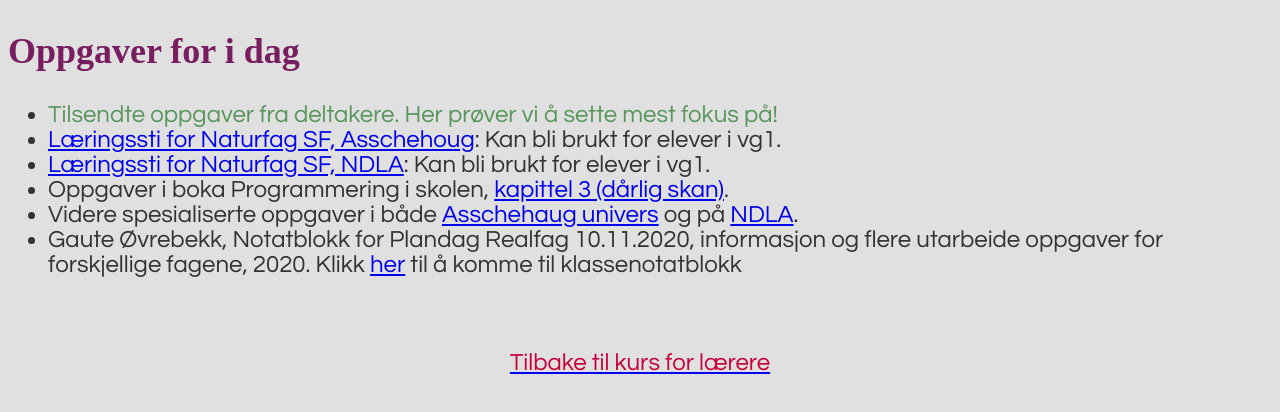
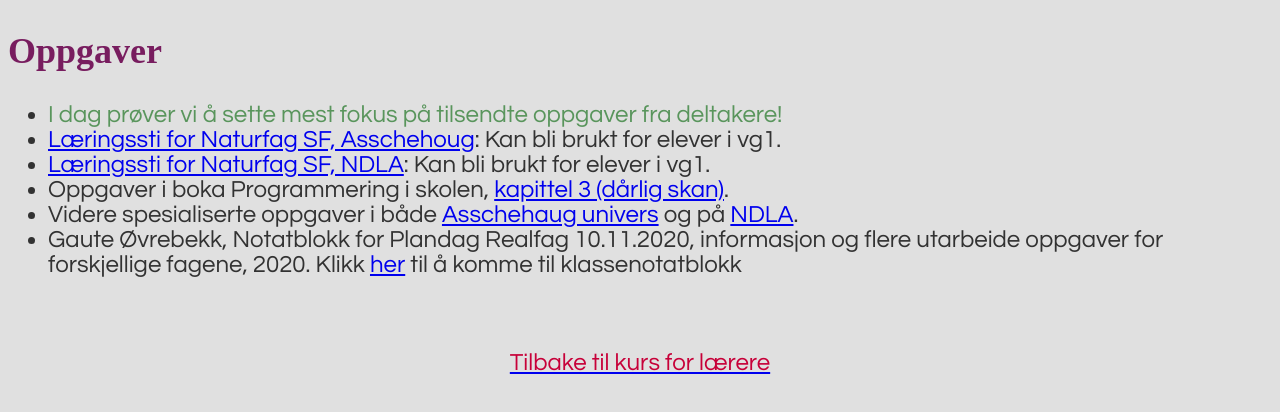
Before and after one commit to bellemakers/bellemakers.github.io, a plain HTML site: page MKSauda/vidkod_oppg.html in a window 1280 px wide. Drawn offline with Linux system fonts and the light colour scheme.

Commit message:
Update vidkod_oppg.html

```diff
--- a/MKSauda/vidkod_oppg.html
+++ b/MKSauda/vidkod_oppg.html
@@ -9,9 +9,9 @@
 </head>
 <body>
 
-	<h2 id="k5">Oppgaver for i dag</h2>
+	<h2 id="k5">Oppgaver</h2>
 	<ul>
-		<li><FONT COLOR="#59955C">Tilsendte oppgaver fra deltakere. Her prøver vi å sette mest fokus på!</FONT COLOR>
+		<li><FONT COLOR="#59955C">I dag prøver vi å sette mest fokus på tilsendte oppgaver fra deltakere!</FONT COLOR>
 		<li><a href="https://aunivers.lokus.no/"  target=_blank>Læringssti for Naturfag SF, Asschehoug</a>: Kan bli brukt for elever i vg1.
 		<li><a href="https://ndla.no/subject:3d9454e8-460e-42c7-8f28-71663fbbf6e6/topic:edeb4b57-277d-45de-abe2-b96ee0d67ad8/topic:6022d7d9-04b9-4ce8-9f1f-2a0a20191fdd/?filters=urn:filter:f18b0daa-6507-4025-8998-b8a11c8ccc70"
 		       		target=_blank>Læringssti for Naturfag SF, NDLA</a>: Kan bli brukt for elever i vg1.
```
